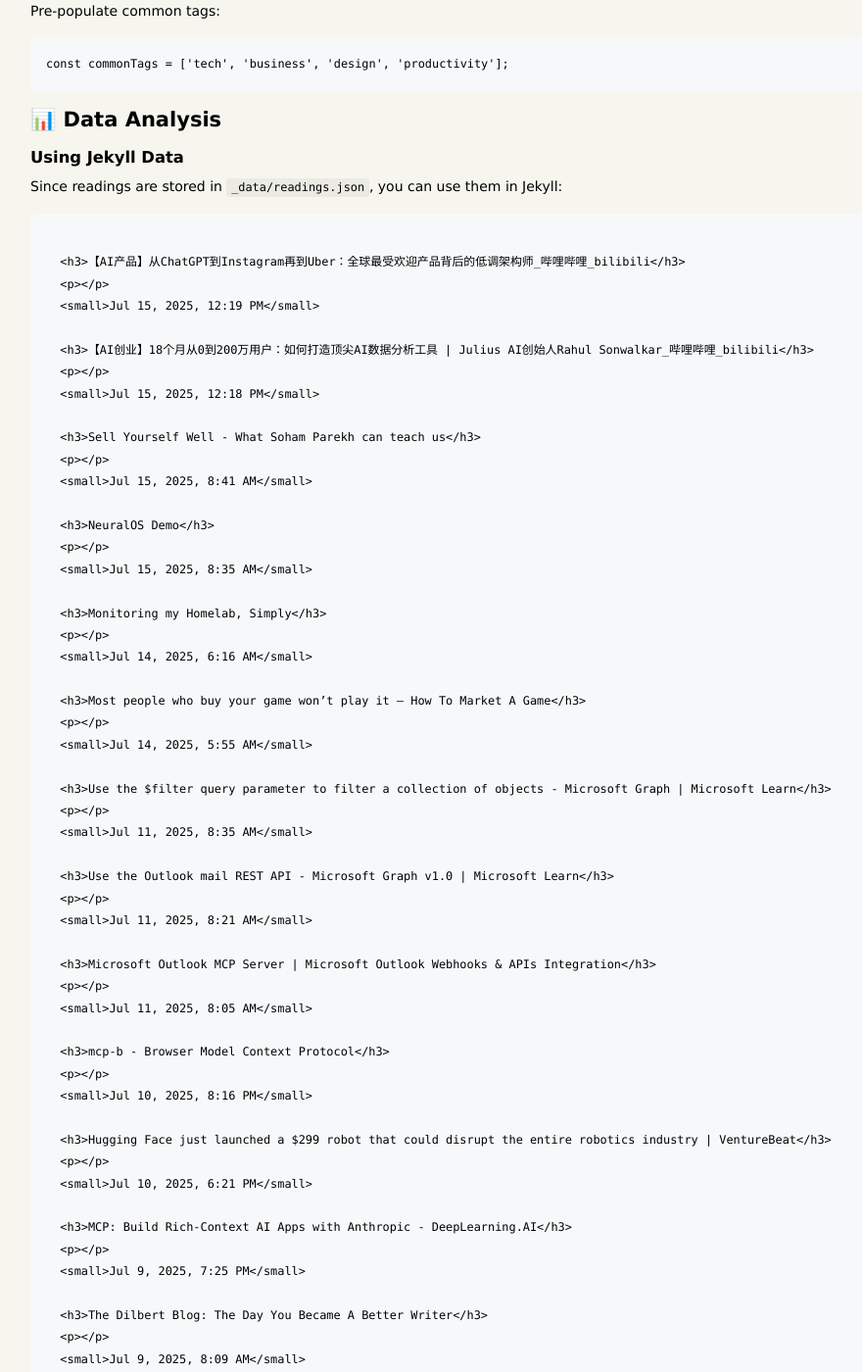
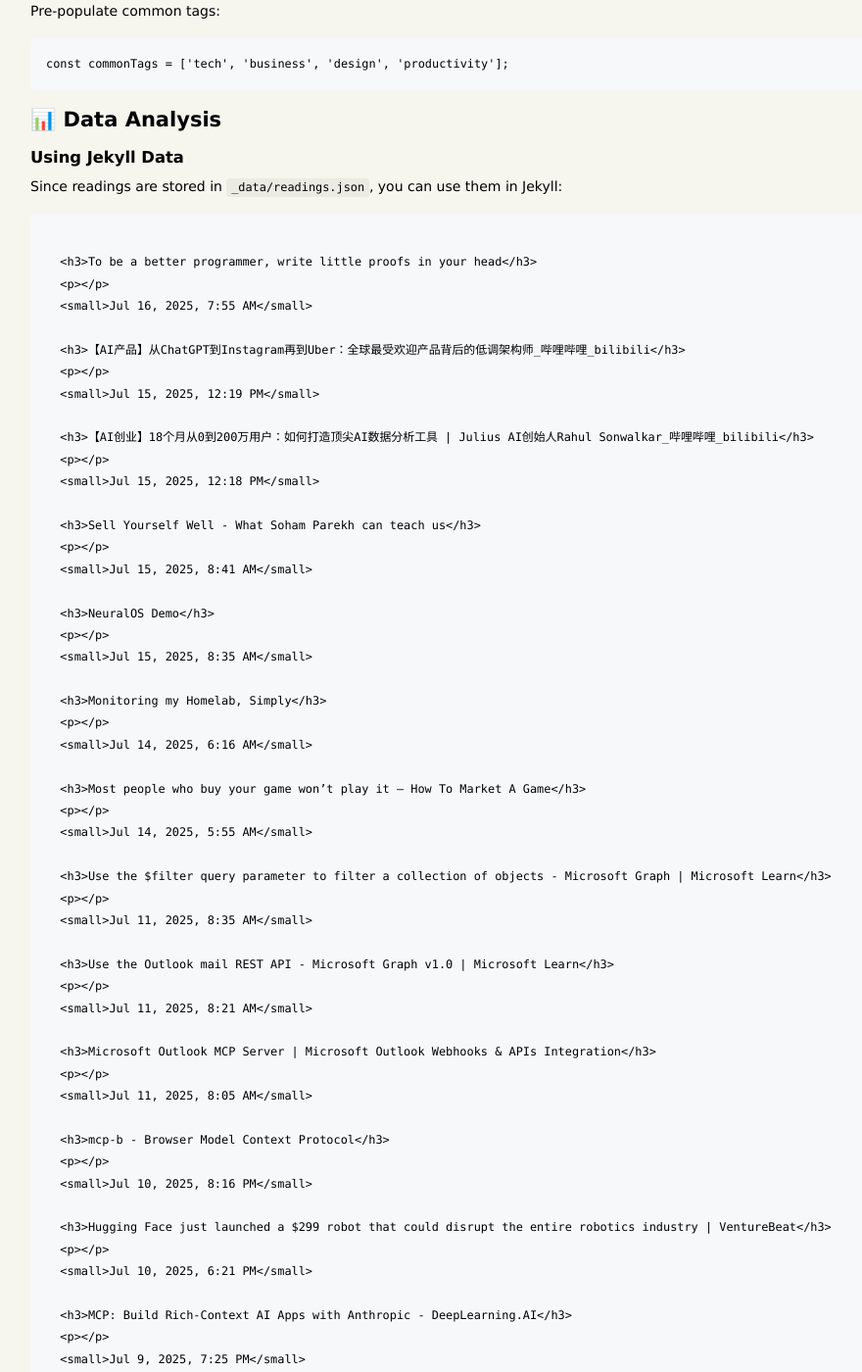
Before and after one commit to JKevinXu/github-blog, a Jekyll site: the page built from _posts/2025-07-08-daily-reading-setup-github-storage.md, in a window 1280 px wide and 1400 px high, scrolled down 4136 px. Shown: the whole window at 98% size, without its empty margins (19-899 px from the left). Built offline with Jekyll 4.4.1, drawn with Linux system fonts in a browser that asks for light colours; some of the changed text lies outside the part shown.

Commit message:
Update readings.json with 56 articles

```diff
--- a/_data/readings.json
+++ b/_data/readings.json
@@ -1,4 +1,9 @@
 [
+  {
+    "title": "To be a better programmer, write little proofs in your head",
+    "url": "https://the-nerve-blog.ghost.io/to-be-a-better-programmer-write-little-proofs-in-your-head/",
+    "date": "Jul 16, 2025, 7:55 AM"
+  },
   {
     "title": "【AI产品】从ChatGPT到Instagram再到Uber：全球最受欢迎产品背后的低调架构师_哔哩哔哩_bilibili",
     "url": "https://www.bilibili.com/video/BV1p8KhzREsE/?spm_id_from=333.1391.0.0&vd_source=6657c9c329a736ee23bc06c4a22816a6",
```
